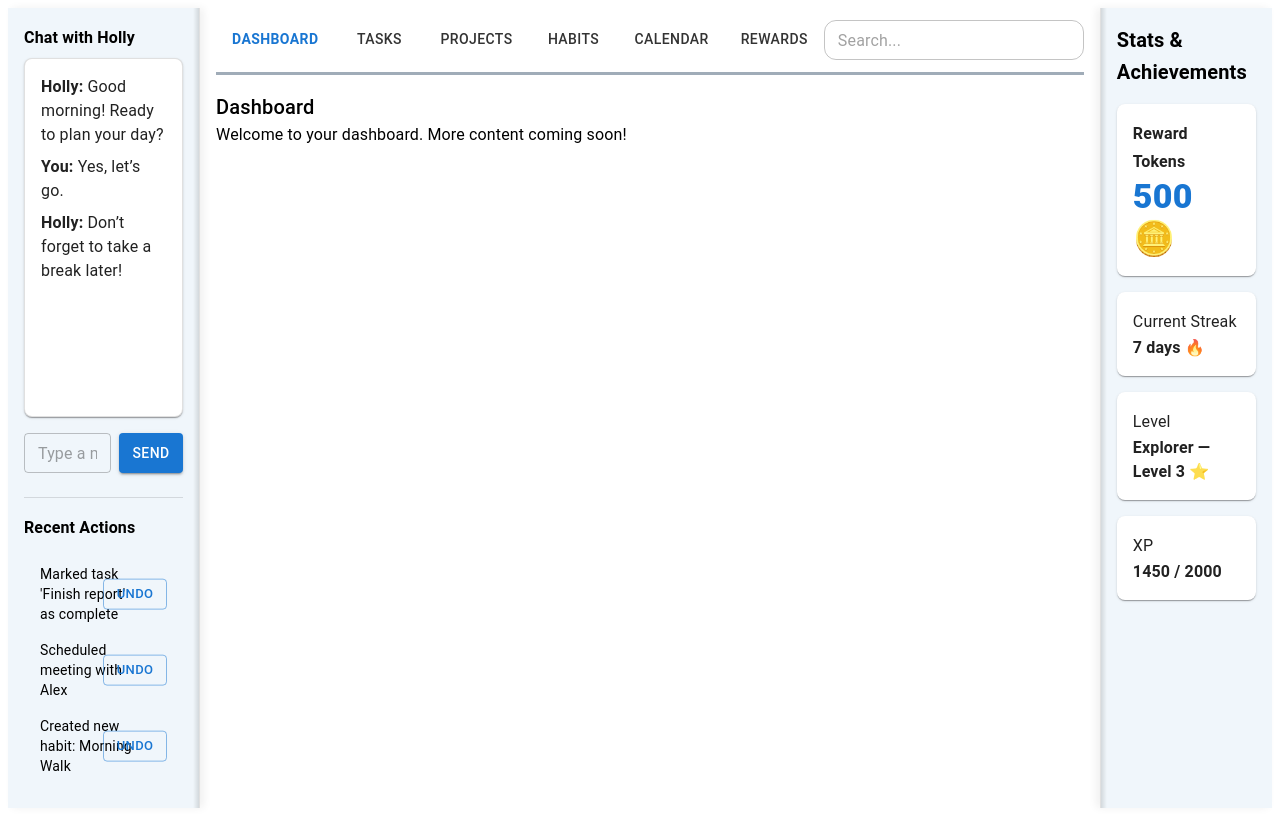
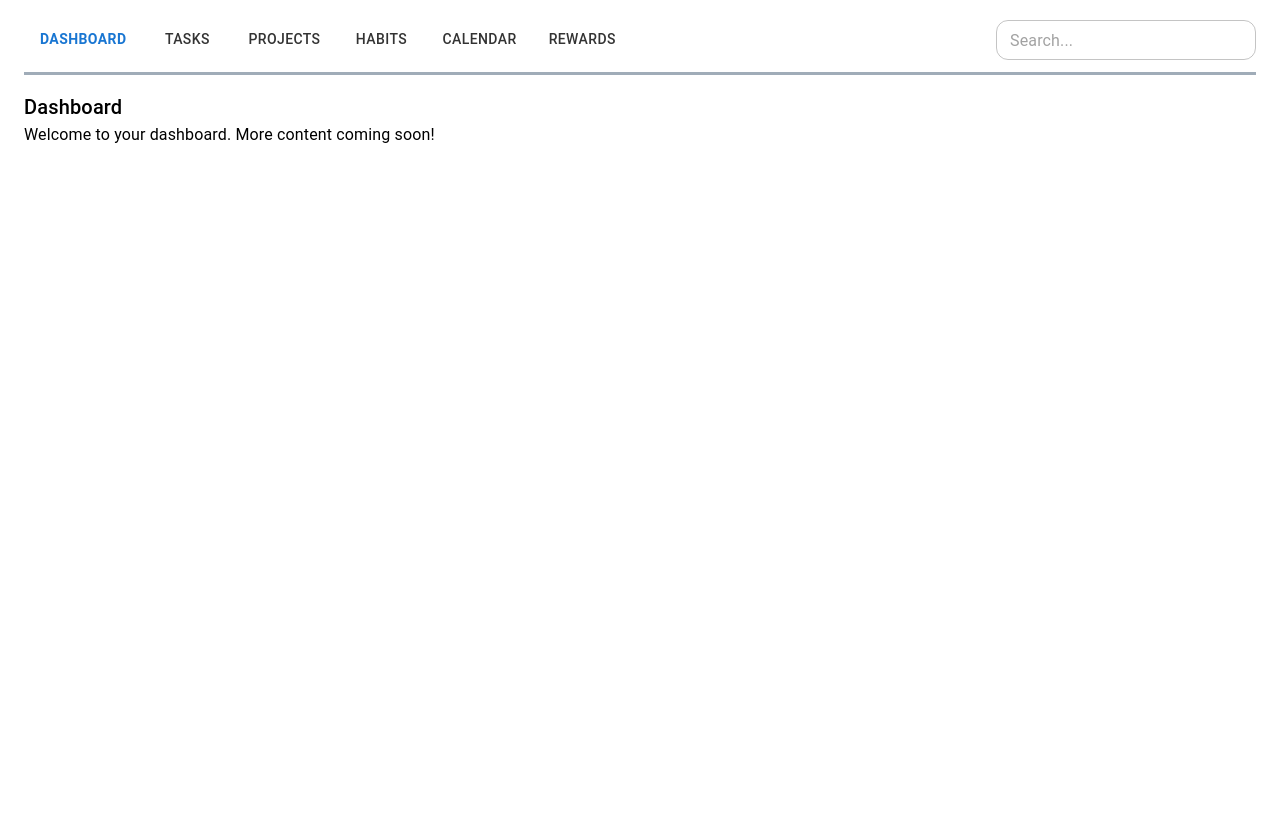
Before and after one commit to holly-ai-2025/holly-v6, a React (Vite) app in the folder apps/frontend/: page / in a window 1280 px wide. Built offline with nearby package versions, Linux system fonts and the light colour scheme.

Commit message:
fix(frontend): wrap app with LocalizationProvider for MUI DatePicker support

```diff
--- a/apps/frontend/src/App.tsx
+++ b/apps/frontend/src/App.tsx
@@ -1,23 +1,17 @@
-// App shell
-import React, { useState } from "react";
+import React from "react";
 import { Box } from "@mui/material";
-import LeftPanel from "./components/LeftPanel";
 import MainContent from "./MainContent";
-import RightPanel from "./RightPanel";
+import { LocalizationProvider } from "@mui/x-date-pickers";
+import { AdapterDayjs } from "@mui/x-date-pickers/AdapterDayjs";
 
-export default function App() {
-  const [activeTab, setActiveTab] = useState("Dashboard");
-
+function App() {
   return (
-    <Box sx={{ display: "flex", minHeight: "100vh", bgcolor: "background.default" }}>
-      {/* Left Sidebar */}
-      <LeftPanel />
-
-      {/* Main Content */}
-      <MainContent activeTab={activeTab} />
-
-      {/* Right Sidebar */}
-      <RightPanel />
-    </Box>
+    <LocalizationProvider dateAdapter={AdapterDayjs}>
+      <Box display="flex" flexDirection="column" height="100vh">
+        <MainContent />
+      </Box>
+    </LocalizationProvider>
   );
 }
+
+export default App;
```
